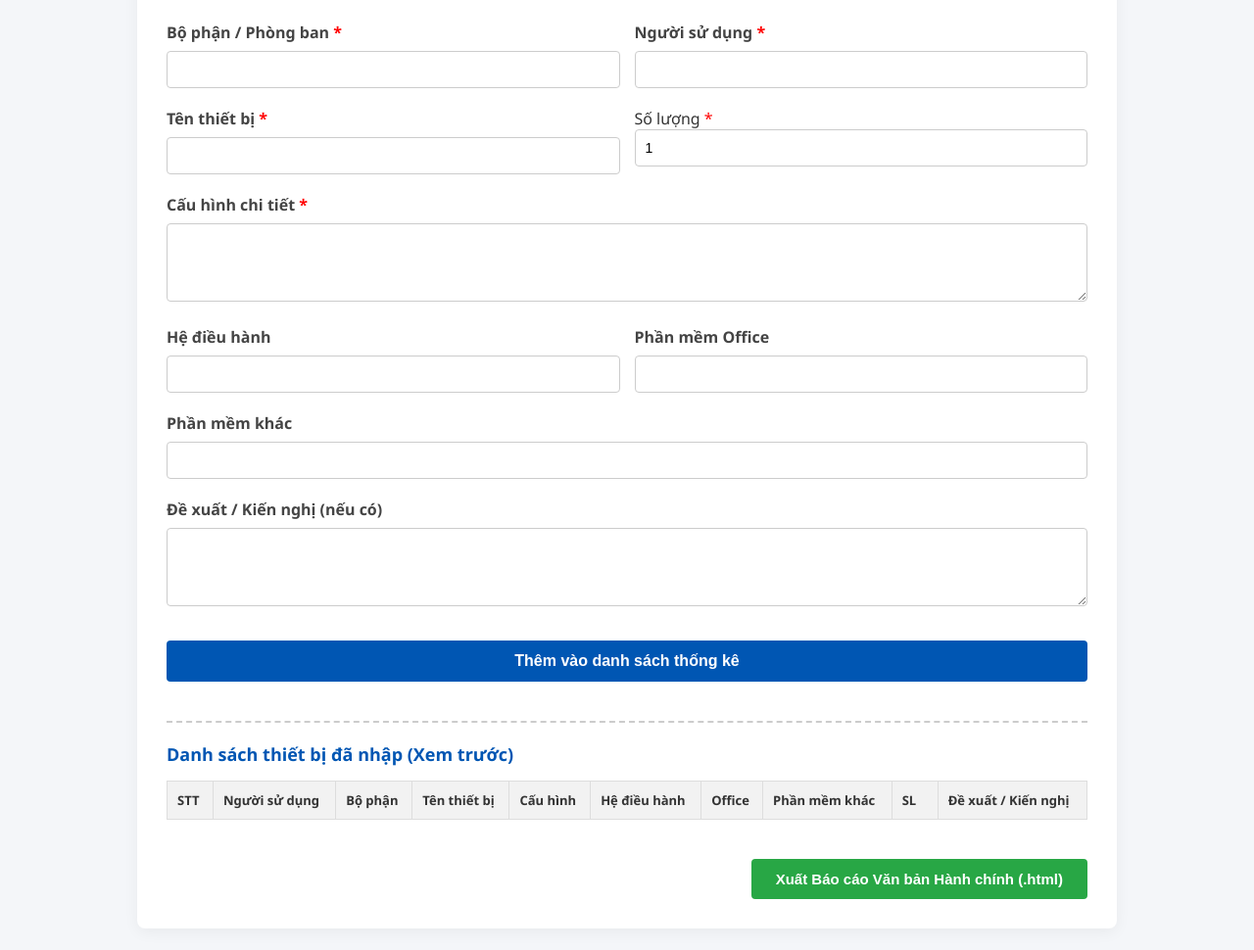
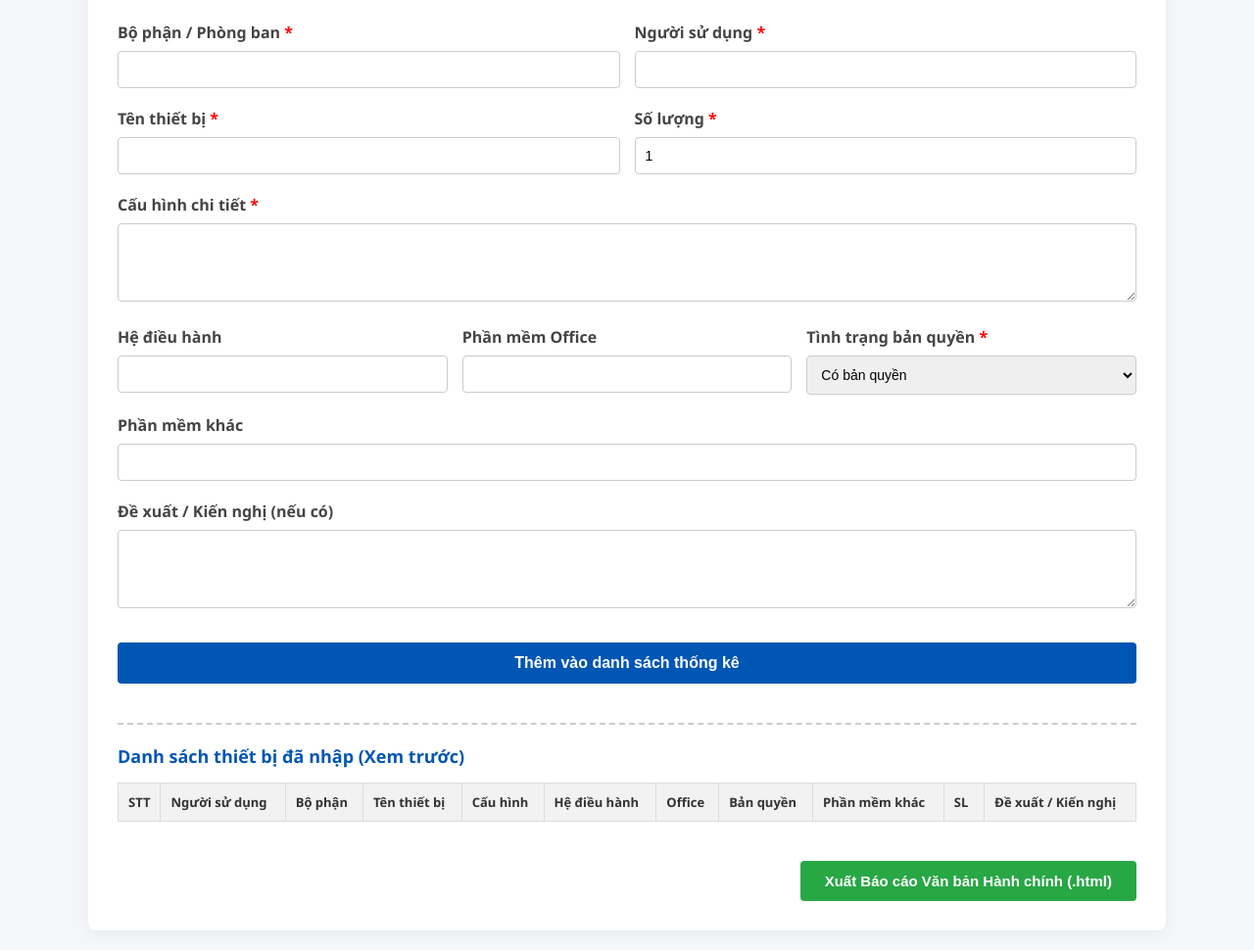
Before and after one commit to duongbapaco/khao-sat-thiet-bi, a plain HTML site: page index.html in a window 1280 px wide. Shown: the part 140-1110 px from the top of the page at 98% size. Drawn offline with Linux system fonts and the light colour scheme.

Commit message:
Update index.html

```diff
--- a/index.html
+++ b/index.html
@@ -14,7 +14,7 @@
             padding: 20px;
         }
         .container {
-            max-width: 1000px;
+            max-width: 1100px;
             margin: 0 auto;
             background: #ffffff;
             padding: 30px;
@@ -170,7 +170,7 @@
             </div>
             <div class="col">
                 <div class="form-group">
-                    <label_for="quantity">Số lượng <span style="color:red;">*</span></label>
+                    <label for="quantity">Số lượng <span style="color:red;">*</span></label>
                     <input type="number" id="quantity" min="1" value="1" required>
                 </div>
             </div>
@@ -194,6 +194,15 @@
                     <input type="text" id="office">
                 </div>
             </div>
+            <div class="col">
+                <div class="form-group">
+                    <label for="license">Tình trạng bản quyền <span style="color:red;">*</span></label>
+                    <select id="license" required>
+                        <option value="Có bản quyền">Có bản quyền</option>
+                        <option value="Chưa có bản quyền">Chưa có bản quyền</option>
+                    </select>
+                </div>
+            </div>
         </div>
 
         <div class="form-group">
@@ -215,15 +224,16 @@
             <table id="dataTable">
                 <thead>
                     <tr>
-                        <th style="width: 5%;">STT</th>
+                        <th style="width: 4%;">STT</th>
                         <th>Người sử dụng</th>
                         <th>Bộ phận</th>
                         <th>Tên thiết bị</th>
                         <th>Cấu hình</th>
                         <th>Hệ điều hành</th>
                         <th>Office</th>
+                        <th>Bản quyền</th>
                         <th>Phần mềm khác</th>
-                        <th style="width: 5%;">SL</th>
+                        <th style="width: 4%;">SL</th>
                         <th>Đề xuất / Kiến nghị</th>
                     </tr>
                 </thead>
@@ -254,6 +264,7 @@
             config: document.getElementById('config').value,
             os: document.getElementById('os').value || '-',
             office: document.getElementById('office').value || '-',
+            license: document.getElementById('license').value,
             other: document.getElementById('otherSoftware').value || '-',
             qty: document.getElementById('quantity').value,
             proposal: document.getElementById('proposal').value || 'Không có'
@@ -262,11 +273,11 @@
         dataList.push(record);
         renderTable();
 
-        // Giữ lại tên bộ phận vừa nhập để người dùng không phải gõ lại nhiều lần cho các máy tiếp theo cùng phòng
         const currentDept = document.getElementById('department').value;
         form.reset();
         document.getElementById('department').value = currentDept;
         document.getElementById('quantity').value = 1;
+        document.getElementById('license').value = "Có bản quyền";
     });
 
     function renderTable() {
@@ -281,6 +292,7 @@
                 <td>${item.config}</td>
                 <td>${item.os}</td>
                 <td>${item.office}</td>
+                <td><span style="color: ${item.license === 'Có bản quyền' ? '#28a745' : '#dc3545'}; font-weight: bold;">${item.license}</span></td>
                 <td>${item.other}</td>
                 <td>${item.qty}</td>
                 <td>${item.proposal}</td>
@@ -306,6 +318,7 @@
                     <td style="border: 1px solid #000; padding: 6px; font-size: 11pt;">${item.config}</td>
                     <td style="border: 1px solid #000; padding: 6px; text-align: center;">${item.os}</td>
                     <td style="border: 1px solid #000; padding: 6px; text-align: center;">${item.office}</td>
+                    <td style="border: 1px solid #000; padding: 6px; text-align: center; font-weight: bold; color: ${item.license === 'Có bản quyền' ? '#000' : '#ff0000'};">${item.license}</td>
                     <td style="border: 1px solid #000; padding: 6px;">${item.other}</td>
                     <td style="border: 1px solid #000; padding: 6px; text-align: center;">${item.qty}</td>
                     <td style="border: 1px solid #000; padding: 6px;">${item.proposal}</td>
@@ -354,16 +367,17 @@
         <p>(Kèm theo Công văn số: ....../.........)</p>
     </div>
     <p style="text-align: justify; text-indent: 1.27cm; margin-bottom: 15px;">Thực hiện kế hoạch rà soát và kiểm kê tài sản công nghệ thông tin định kỳ nhằm đảm bảo hạ tầng kỹ thuật vận hành ổn định, đơn vị xin báo cáo tổng hợp dữ liệu khảo sát trang thiết bị công nghệ chi tiết như sau:</p>
-    <table style="width: 100%; border-collapse: collapse; font-size: 10.5pt; margin-top: 15px;">
+    <table style="width: 100%; border-collapse: collapse; font-size: 10pt; margin-top: 15px;">
         <thead>
             <tr style="background-color: #f2f2f2;">
                 <th style="border: 1px solid #000; padding: 6px; text-align: center; width: 4%;">STT</th>
                 <th style="border: 1px solid #000; padding: 6px; text-align: center;">Người sử dụng</th>
                 <th style="border: 1px solid #000; padding: 6px; text-align: center;">Bộ phận</th>
                 <th style="border: 1px solid #000; padding: 6px; text-align: center;">Tên thiết bị</th>
-                <th style="border: 1px solid #000; padding: 6px; text-align: center; width: 22%;">Cấu hình</th>
+                <th style="border: 1px solid #000; padding: 6px; text-align: center; width: 20%;">Cấu hình</th>
                 <th style="border: 1px solid #000; padding: 6px; text-align: center;">Hệ điều hành</th>
                 <th style="border: 1px solid #000; padding: 6px; text-align: center;">Office</th>
+                <th style="border: 1px solid #000; padding: 6px; text-align: center;">Bản quyền</th>
                 <th style="border: 1px solid #000; padding: 6px; text-align: center;">Phần mềm khác</th>
                 <th style="border: 1px solid #000; padding: 6px; text-align: center; width: 4%;">SL</th>
                 <th style="border: 1px solid #000; padding: 6px; text-align: center;">Đề xuất / Kiến nghị</th>
```
